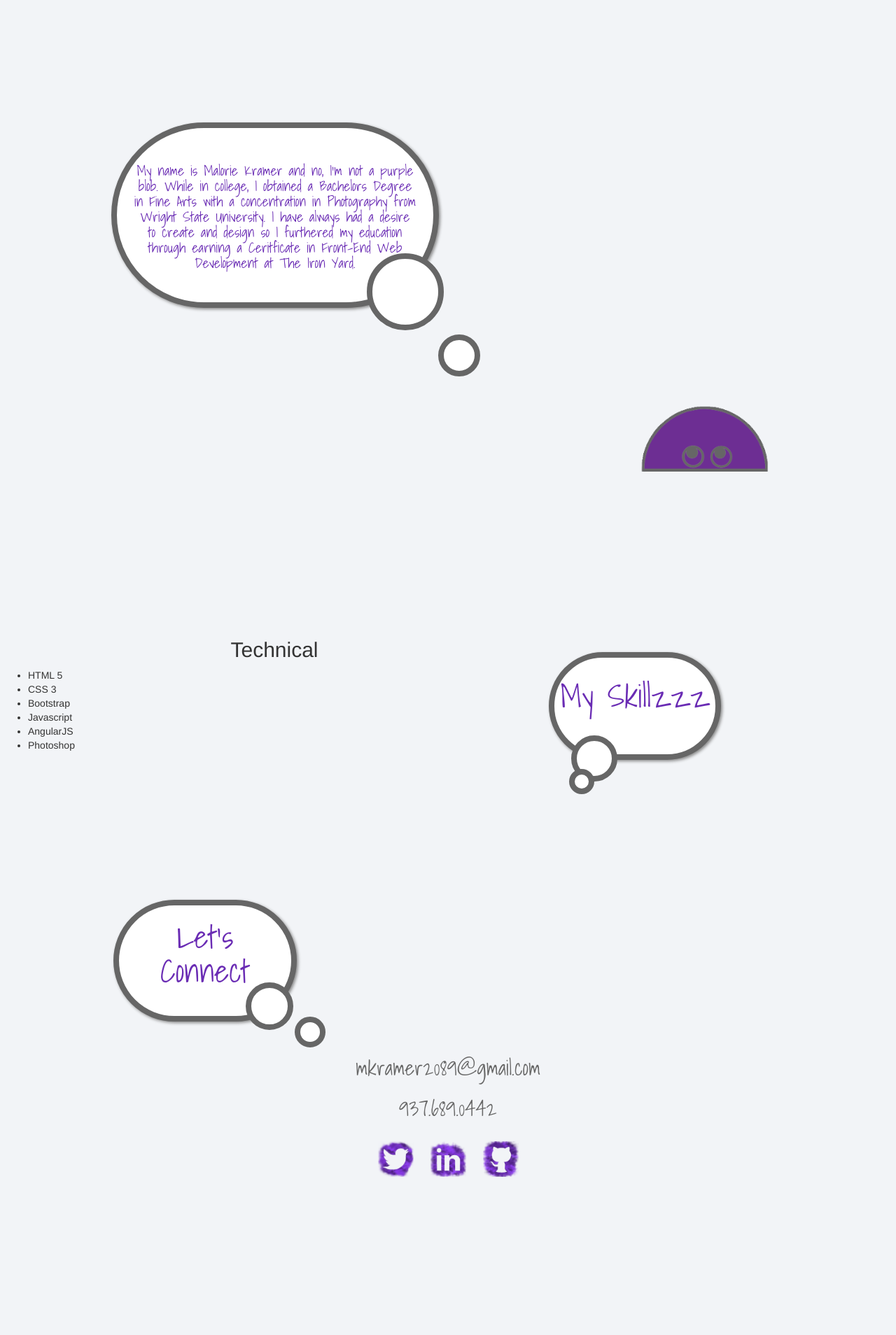
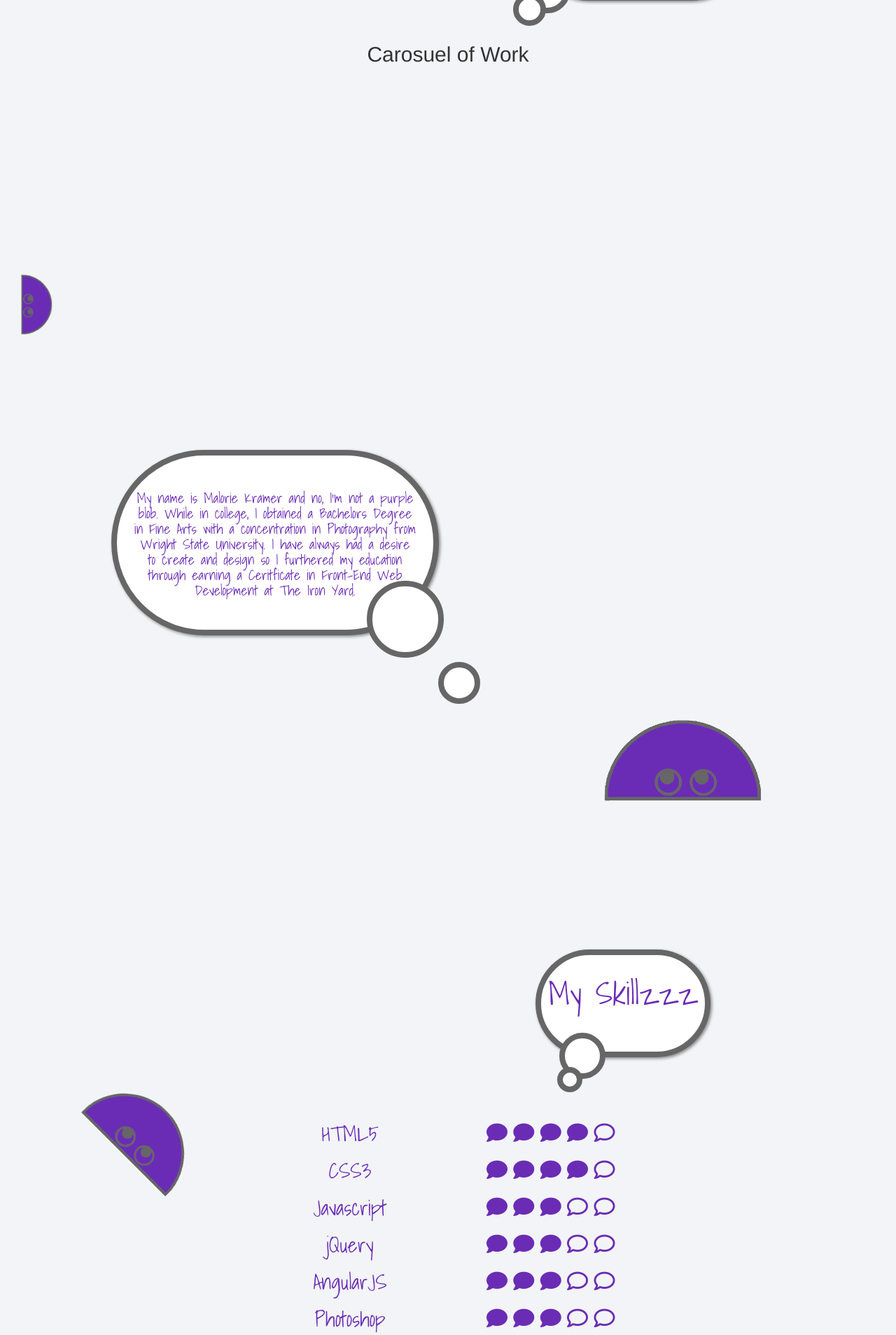
Before and after one commit to kramer20/Portfolio, a PHP site: page / in a window 1280 px wide. Shown: the part 811-2719 px from the top of the page at 70% size. Before the commit the page ends 2493 px from the top, so only its background shows below. Run offline with PHP 8.4, Linux system fonts and the light colour scheme; some libraries are stand-ins or nearby versions.

Commit message:
blob things

```diff
--- a/css/main.css
+++ b/css/main.css
@@ -57,6 +57,24 @@ h1.skillsIntro {
   font-size: 45px;
   margin-top: 30px; }
 
+ul.technicalList {
+  margin-top: 48px;
+  text-align: center; }
+  ul.technicalList li.technicalItem {
+    display: block;
+    font-family: "Shadows Into Light", cursive;
+    color: #6A2CB4;
+    font-size: 30px;
+    margin-top: 10px; }
+
+ul.rateList {
+  margin-top: 48px; }
+  ul.rateList li.rateItem {
+    display: block;
+    color: #6A2CB4;
+    font-size: 30px;
+    margin-top: 10px; }
+
 .about {
   margin-top: 130px; }
 
@@ -101,6 +119,9 @@ ul.contactList {
       color: #6a2cb4;
       transition: color 2000ms ease; }
 
+.emailItem {
+  margin-top: 0px; }
+
 .contactList img:hover {
   transform: scale(1.2);
   transition: 500ms ease; }
@@ -180,7 +217,11 @@ ul.contactList {
   line-height: 100px;
   background-color: #fff;
   border: 8px solid #666;
+  -webkit-border-radius: 145px;
+  -moz-border-radius: 145px;
   border-radius: 145px;
+  -webkit-box-shadow: 2px 2px 4px #888;
+  -moz-box-shadow: 2px 2px 4px #888;
   box-shadow: 2px 2px 4px #888;
   margin-left: 144px;
   margin-top: 40px; }
@@ -193,6 +234,8 @@ ul.contactList {
   height: 110px;
   background-color: #fff;
   border: 8px solid #666;
+  -webkit-border-radius: 58px;
+  -moz-border-radius: 58px;
   border-radius: 58px;
   position: absolute; }
 
@@ -201,18 +244,24 @@ ul.contactList {
   height: 60px;
   margin-left: 233px;
   margin-top: 56px;
+  -webkit-border-radius: 58px;
+  -moz-border-radius: 58px;
   border-radius: 58px;
   position: absolute; }
 
 .skillsBubble {
   position: relative;
-  width: 246px;
+  width: 250px;
   height: 154px;
   text-align: center;
   line-height: 100px;
   background-color: #fff;
   border: 8px solid #666;
+  -webkit-border-radius: 145px;
+  -moz-border-radius: 145px;
   border-radius: 145px;
+  -webkit-box-shadow: 2px 2px 4px #888;
+  -moz-box-shadow: 2px 2px 4px #888;
   box-shadow: 2px 2px 4px #888;
   margin-right: 250px;
   float: right;
@@ -227,6 +276,8 @@ ul.contactList {
   height: 66px;
   background-color: #fff;
   border: 8px solid #666;
+  -webkit-border-radius: 58px;
+  -moz-border-radius: 58px;
   border-radius: 58px;
   position: absolute; }
 
@@ -235,6 +286,8 @@ ul.contactList {
   height: 36px;
   margin-left: -94px;
   margin-top: 70px;
+  -webkit-border-radius: 58px;
+  -moz-border-radius: 58px;
   border-radius: 58px;
   position: absolute; }
 
@@ -248,7 +301,11 @@ ul.contactList {
   line-height: 100px;
   background-color: #fff;
   border: 8px solid #666;
+  -webkit-border-radius: 145px;
+  -moz-border-radius: 145px;
   border-radius: 145px;
+  -webkit-box-shadow: 2px 2px 4px #888;
+  -moz-box-shadow: 2px 2px 4px #888;
   box-shadow: 2px 2px 4px #888;
   margin-left: 162px; }
 
@@ -260,6 +317,8 @@ ul.contactList {
   height: 68px;
   background-color: #fff;
   border: 8px solid #666;
+  -webkit-border-radius: 58px;
+  -moz-border-radius: 58px;
   border-radius: 58px;
   position: absolute; }
 
@@ -268,6 +327,8 @@ ul.contactList {
   height: 44px;
   margin-left: 128px;
   margin-top: 30px;
+  -webkit-border-radius: 58px;
+  -moz-border-radius: 58px;
   border-radius: 58px;
   position: absolute; }
 
@@ -286,10 +350,43 @@ li img {
   padding: 10px; }
 
 img.me {
-  width: 212px;
+  width: 263px;
   float: right;
   margin-right: 156px;
   margin-top: 90px; }
+
+img.meHello {
+  width: 146px;
+  -ms-transform: rotate(180deg);
+  /* IE 9 */
+  -webkit-transform: rotate(180deg);
+  /* Chrome, Safari, Opera */
+  transform: rotate(180deg);
+  margin-top: 94px;
+  margin-left: 30px; }
+
+img.meWork {
+  -ms-transform: rotate(90deg);
+  /* IE 9 */
+  -webkit-transform: rotate(90deg);
+  /* Chrome, Safari, Opera */
+  transform: rotate(90deg);
+  width: 100px;
+  margin-top: 296px; }
+
+img.meContact {
+  width: 125px;
+  margin: 0 auto;
+  display: block; }
+
+img.meSkills {
+  width: 200px;
+  float: right;
+  -ms-transform: rotate(45deg);
+  /* IE 9 */
+  -webkit-transform: rotate(45deg);
+  /* Chrome, Safari, Opera */
+  transform: rotate(45deg); }
 
 body {
   background-color: #F2F4F7; }
--- a/index.html
+++ b/index.html
@@ -1,12 +1,11 @@
 <!DOCTYPE html>
-<html lang='en'>
- <!-- ng-app="portfolio" -->
+<html ng-app="portfolio">
 <head>
      <meta charset='utf-8'>
      <title>Malorie Kramer Portfolio</title>
 
-    <meta name='description' content='Starter Angular App'>
-    <meta name='author' content='Jake Boyles'>
+    <meta name='description' content='Portfolio'>
+    <meta name='author' content='Malorie Kramer'>
 
     <meta name='viewport' content='width=device-width, initial-scale=1.0, minimum-scale=1.0, maximum-scale=1.0, user-scalable=no'>
 
@@ -21,7 +20,7 @@
     <link href="https://fonts.googleapis.com/css?family=Shadows+Into+Light" rel="stylesheet">
 </head>
 
-<body id="body">
+<body id="body" ng-controller="MainController as controller">
 
         <div class="container-fluid">
                 <!-- Navigation -->
@@ -56,6 +55,9 @@
 
                 <!-- Intro -->
             <section id="intro">
+
+                <img class="meHello" src="images/meIcon.png">
+
                 <div class="helloBubble">
                     <h1 class="helloIntro">Hi!<br>I'm Malorie, I love coding and creating aesthetically pleasing<br>interfaces that users can enjoy!</h1>
                 </div>
@@ -72,6 +74,9 @@
                         <div class="col-xs-12 col-sm-12 col-md-12 col-lg-12">
                             <h2>Carosuel of Work</h2>
                         </div>
+
+                    <img class="meWork" src="images/meIcon.png">
+
                 </div>
             </section>
 
@@ -94,21 +99,88 @@
 
             <section id="skills">
                 <div class="row skills">
-                    <div class="skillsBubble">
-                        <h1 class="skillsIntro">My Skillzzz</h1>
+
+                    <div class="col-xs-12 col-sm-12 col-md-12 col-lg-12 skillsCol">
+                        <div class="skillsBubble">
+                            <h1 class="skillsIntro">My Skillzzz</h1>
+                        </div>
                     </div>
 
+
+                    <div class="col-xs-3 col-sm-3 col-md-3 col-lg-3 meSkillsCol">
+                        <img class="meSkills" src="images/meIcon.png">
+                    </div>
+
+                    <div class="col-xs-3 col-sm-3 col-md-3 col-lg-3 listSkillsCol">
                         <div class="technicalSkills">
-                            <h2 class="technicalSkillsTitle">Technical</h2>
+                            <!-- <h2 class="technicalSkillsTitle">Technical</h2> -->
                                 <ul class="technicalList">
-                                    <li class="technicalItem">HTML 5</li>
-                                    <li class="technicalItem">CSS 3</li>
-                                    <li class="technicalItem">Bootstrap</li>
+                                    <li class="technicalItem">HTML5</li>
+                                    <li class="technicalItem">CSS3</li>
                                     <li class="technicalItem">Javascript</li>
+                                    <li class="technicalItem">jQuery</li>
                                     <li class="technicalItem">AngularJS</li>
                                     <li class="technicalItem">Photoshop</li>
+                                    <li class="technicalItem">Design</li>
                                 </ul>
                         </div>
+                    </div>
+
+                    <div class="col-xs-6 col-sm-6 col-md-6 col-lg-6 rateSkillsCol">
+                        <div class="rateSkills">
+                            <ul class="rateList">
+                                    <li class="rateItem">
+                                        <i class="fa fa-comment" aria-hidden="true"></i>
+                                        <i class="fa fa-comment" aria-hidden="true"></i>
+                                        <i class="fa fa-comment" aria-hidden="true"></i>
+                                        <i class="fa fa-comment" aria-hidden="true"></i>
+                                        <i class="fa fa-comment-o" aria-hidden="true"></i>
+                                    </li>
+                                    <li class="rateItem">
+                                        <i class="fa fa-comment" aria-hidden="true"></i>
+                                        <i class="fa fa-comment" aria-hidden="true"></i>
+                                        <i class="fa fa-comment" aria-hidden="true"></i>
+                                        <i class="fa fa-comment" aria-hidden="true"></i>
+                                        <i class="fa fa-comment-o" aria-hidden="true"></i>
+                                    </li>
+                                    <li class="rateItem">
+                                        <i class="fa fa-comment" aria-hidden="true"></i>
+                                        <i class="fa fa-comment" aria-hidden="true"></i>
+                                        <i class="fa fa-comment" aria-hidden="true"></i>
+                                        <i class="fa fa-comment-o" aria-hidden="true"></i>
+                                        <i class="fa fa-comment-o" aria-hidden="true"></i>
+                                    </li>
+                                    <li class="rateItem">
+                                         <i class="fa fa-comment" aria-hidden="true"></i>
+                                        <i class="fa fa-comment" aria-hidden="true"></i>
+                                        <i class="fa fa-comment" aria-hidden="true"></i>
+                                        <i class="fa fa-comment-o" aria-hidden="true"></i>
+                                        <i class="fa fa-comment-o" aria-hidden="true"></i>
+                                    </li>
+                                    <li class="rateItem">
+                                         <i class="fa fa-comment" aria-hidden="true"></i>
+                                        <i class="fa fa-comment" aria-hidden="true"></i>
+                                        <i class="fa fa-comment" aria-hidden="true"></i>
+                                        <i class="fa fa-comment-o" aria-hidden="true"></i>
+                                        <i class="fa fa-comment-o" aria-hidden="true"></i>
+                                    </li>
+                                    <li class="rateItem">
+                                         <i class="fa fa-comment" aria-hidden="true"></i>
+                                        <i class="fa fa-comment" aria-hidden="true"></i>
+                                        <i class="fa fa-comment" aria-hidden="true"></i>
+                                        <i class="fa fa-comment-o" aria-hidden="true"></i>
+                                        <i class="fa fa-comment-o" aria-hidden="true"></i>
+                                    </li>
+                                    <li class="rateItem">
+                                        <i class="fa fa-comment" aria-hidden="true"></i>
+                                        <i class="fa fa-comment" aria-hidden="true"></i>
+                                        <i class="fa fa-comment" aria-hidden="true"></i>
+                                        <i class="fa fa-comment-o" aria-hidden="true"></i>
+                                        <i class="fa fa-comment-o" aria-hidden="true"></i>
+                                    </li>
+                                </ul>
+                        </div>
+                    </div>
                 </div>
             </section>
 
@@ -119,6 +191,9 @@
                     <div class="contactBubble">
                         <h1 class="contactIntro">Let's<br>Connect</h1>
                     </div>
+
+                        <img class="meContact" src="images/meIcon.png">
+
                         <div class="col-xs-12 col-sm-12 col-md-12 col-lg-12 contactCol">
                             <div class="emailItem"><a href="mailto:mkramer2089@gmail.com">mkramer2089@gmail.com</a></div>
                             <div class="phoneItem"><a href="tel:937-689-0442">937.689.0442</a></div>
@@ -142,9 +217,8 @@
             </div>
 
         </div>
+    <script src="/node_modules/waypoints/lib/noframework.waypoints.min.js"></script>
     <!--link to JS file-->
-   <!--  <script src="js/main.js"></script>
-    <script src="js/factories/api.js"></script>
-    <script src="js/controllers/mainControl.js"></script> -->
+    <script src="js/controllers/mainControl.js"></script>
 </body>
 </html>
--- a/js/controllers/mainControl.js
+++ b/js/controllers/mainControl.js
@@ -3,7 +3,7 @@
 
     angular
     .module('portfolio')
-    .controller('MainController', function(API) {
+    .controller('MainController', function() {
        var vm = this;
 
     });
--- a/sass/_contact.scss
+++ b/sass/_contact.scss
@@ -44,6 +44,10 @@ ul.contactList{
 	}
 }
 
+.emailItem{
+	margin-top:0px;
+}
+
 .contactList img:hover{
   transform:scale(1.2);
   transition:500ms ease;
--- a/sass/_images.scss
+++ b/sass/_images.scss
@@ -3,6 +3,10 @@ img.logo{
 	padding:10px;
 	margin:0 auto;
 	display:block;
+	&:hover{
+		transform:scale(1.2);
+  		transition:500ms ease;
+	}
 }
 
 a:focus{
@@ -15,10 +19,44 @@ li img {
 	padding:10px;
 
 }
-
+// about blob
 img.me{
-	width:212px;
+	width:263px;
 	float:right;
 	margin-right:156px;
 	margin-top:90px;
 }
+// hello blob
+img.meHello{
+	width:146px;
+	 -ms-transform: rotate(180deg); /* IE 9 */
+    -webkit-transform: rotate(180deg); /* Chrome, Safari, Opera */
+	transform:rotate(180deg);
+	margin-top:94px;
+	margin-left:30px;
+}
+// work blob
+img.meWork{
+	-ms-transform: rotate(90deg); /* IE 9 */
+    -webkit-transform: rotate(90deg); /* Chrome, Safari, Opera */
+	transform:rotate(90deg);
+	width:100px;
+	margin-top:296px;
+	//margin-left:60px;
+}
+
+// contact blob
+img.meContact{
+	width:125px;
+	margin:0 auto;
+	display:block;
+}
+
+//skills blob
+img.meSkills{
+	width:200px;
+	float:right;
+	-ms-transform: rotate(45deg); /* IE 9 */
+    -webkit-transform: rotate(45deg); /* Chrome, Safari, Opera */
+	transform:rotate(45deg);
+}
--- a/sass/_nav.scss
+++ b/sass/_nav.scss
@@ -9,8 +9,8 @@
 .logoCol{
 	margin-bottom:40px;
 }
+
 ul.navList{
-
 	z-index:99999;
 	padding-top:30px;
 	text-align: center;
@@ -35,6 +35,7 @@ ul.navList{
 	}
 }
 
+//email icon
 li.page-scroll img{
 		width:52px;
 		margin-left:50px;
--- a/sass/_skills.scss
+++ b/sass/_skills.scss
@@ -10,3 +10,29 @@ h1.skillsIntro{
 	font-size:45px;
 	margin-top:30px;
 }
+
+ul.technicalList{
+	margin-top:48px;
+	//float:right;
+	text-align:center;
+
+	li.technicalItem{
+		display:block;
+		font-family: $fontOne;
+		color:$mainpurple;
+		font-size: 30px;
+		margin-top: 10px;
+	}
+}
+
+ul.rateList{
+	margin-top:48px;
+
+	li.rateItem{
+		display:block;
+		color:$mainpurple;
+		font-size: 30px;
+		margin-top: 10px;
+
+	}
+}
--- a/sass/_thoughtBubbles.scss
+++ b/sass/_thoughtBubbles.scss
@@ -7,11 +7,15 @@
   line-height: 100px;
   background-color: #fff;
   border: 8px solid #666;
+  -webkit-border-radius:145px;
+  -moz-border-radius:145px;
   border-radius: 145px;
+  -webkit-box-shadow:2px 2px 4px #888;
+  -moz-box-shadow:2px 2px 4px #888;
   box-shadow: 2px 2px 4px #888;
   margin-left:154px;
   margin:0 auto;
-  margin-top: 130px;
+  margin-top: 30px;
 
 }
 
@@ -23,8 +27,8 @@
   height: 88px;
   background-color: #fff;
   border: 8px solid #666;
-  // -webkit-border-radius: 28px;
-  // -moz-border-radius: 28px;
+  -webkit-border-radius: 58px;
+  -moz-border-radius: 58px;
   border-radius: 58px;
   position:absolute;
 }
@@ -34,8 +38,8 @@
   height: 52px;
   margin-left: -140px;
   margin-top: 84px;
-  // -webkit-border-radius: 18px;
-  // -moz-border-radius: 18px;
+  -webkit-border-radius: 58px;
+  -moz-border-radius: 58px;
   border-radius: 58px;
   position:absolute;
 }
@@ -49,7 +53,11 @@
   line-height: 100px;
   background-color: #fff;
   border: 8px solid #666;
+  -webkit-border-radius:145px;
+  -moz-border-radius:145px;
   border-radius: 145px;
+  -webkit-box-shadow:2px 2px 4px #888;
+  -moz-box-shadow:2px 2px 4px #888;
   box-shadow: 2px 2px 4px #888;
   float:right;
   margin-right: 217px;
@@ -66,8 +74,8 @@
   height: 67px;
   background-color: #fff;
   border: 8px solid #666;
-  // -webkit-border-radius: 28px;
-  // -moz-border-radius: 28px;
+  -webkit-border-radius: 58px;
+  -moz-border-radius: 58px;
   border-radius: 58px;
   position:absolute;
 }
@@ -77,8 +85,8 @@
   height: 47px;
   margin-left: -181px;
   margin-top: 40px;
-  // -webkit-border-radius: 18px;
-  // -moz-border-radius: 18px;
+  -webkit-border-radius: 58px;
+  -moz-border-radius: 58px;
   border-radius: 58px;
   position:absolute;
 }
@@ -92,7 +100,11 @@
   line-height: 100px;
   background-color: #fff;
   border: 8px solid #666;
+  -webkit-border-radius:145px;
+  -moz-border-radius:145px;
   border-radius: 145px;
+  -webkit-box-shadow:2px 2px 4px #888;
+  -moz-box-shadow:2px 2px 4px #888;
   box-shadow: 2px 2px 4px #888;
   margin-left:144px;
   margin-top:40px;
@@ -106,8 +118,8 @@
   height: 110px;
   background-color: #fff;
   border: 8px solid #666;
-  // -webkit-border-radius: 28px;
-  // -moz-border-radius: 28px;
+  -webkit-border-radius: 58px;
+  -moz-border-radius: 58px;
   border-radius: 58px;
   position:absolute;
 }
@@ -117,8 +129,8 @@
   height: 60px;
   margin-left: 233px;
   margin-top: 56px;
-  // -webkit-border-radius: 18px;
-  // -moz-border-radius: 18px;
+  -webkit-border-radius: 58px;
+  -moz-border-radius: 58px;
   border-radius: 58px;
   position:absolute;
 }
@@ -126,13 +138,17 @@
 // //skills bubble
 .skillsBubble{
   position: relative;
-  width: 246px;
+  width: 250px;
   height: 154px;
   text-align: center;
   line-height: 100px;
   background-color: #fff;
   border: 8px solid #666;
+  -webkit-border-radius:145px;
+  -moz-border-radius:145px;
   border-radius: 145px;
+  -webkit-box-shadow:2px 2px 4px #888;
+  -moz-box-shadow:2px 2px 4px #888;
   box-shadow: 2px 2px 4px #888;
   margin-right:250px;
   float:right;
@@ -148,8 +164,8 @@
   height: 66px;
   background-color: #fff;
   border: 8px solid #666;
-  // -webkit-border-radius: 28px;
-  // -moz-border-radius: 28px;
+  -webkit-border-radius: 58px;
+  -moz-border-radius: 58px;
   border-radius: 58px;
   position:absolute;
 }
@@ -159,8 +175,8 @@
   height: 36px;
   margin-left: -94px;
   margin-top: 70px;
-  // -webkit-border-radius: 18px;
-  // -moz-border-radius: 18px;
+  -webkit-border-radius: 58px;
+  -moz-border-radius: 58px;
   border-radius: 58px;
   position:absolute;
 }
@@ -176,7 +192,11 @@
   line-height: 100px;
   background-color: #fff;
   border: 8px solid #666;
+   -webkit-border-radius:145px;
+  -moz-border-radius:145px;
   border-radius: 145px;
+  -webkit-box-shadow:2px 2px 4px #888;
+  -moz-box-shadow:2px 2px 4px #888;
   box-shadow: 2px 2px 4px #888;
   margin-left:162px
 
@@ -190,8 +210,8 @@
   height: 68px;
   background-color: #fff;
   border: 8px solid #666;
-  // -webkit-border-radius: 28px;
-  // -moz-border-radius: 28px;
+  -webkit-border-radius: 58px;
+  -moz-border-radius: 58px;
   border-radius: 58px;
   position:absolute;
 }
@@ -201,8 +221,8 @@
   height: 44px;
   margin-left: 128px;
   margin-top: 30px;
-  // -webkit-border-radius: 18px;
-  // -moz-border-radius: 18px;
+  -webkit-border-radius: 58px;
+  -moz-border-radius: 58px;
   border-radius: 58px;
   position:absolute;
 }
```
Also changed, not shown: other parts of css/main.css (+20 -1 lines), js/factories/api.js (deleted, +0 -13 lines), images/meIcon.png, 1 other file.
